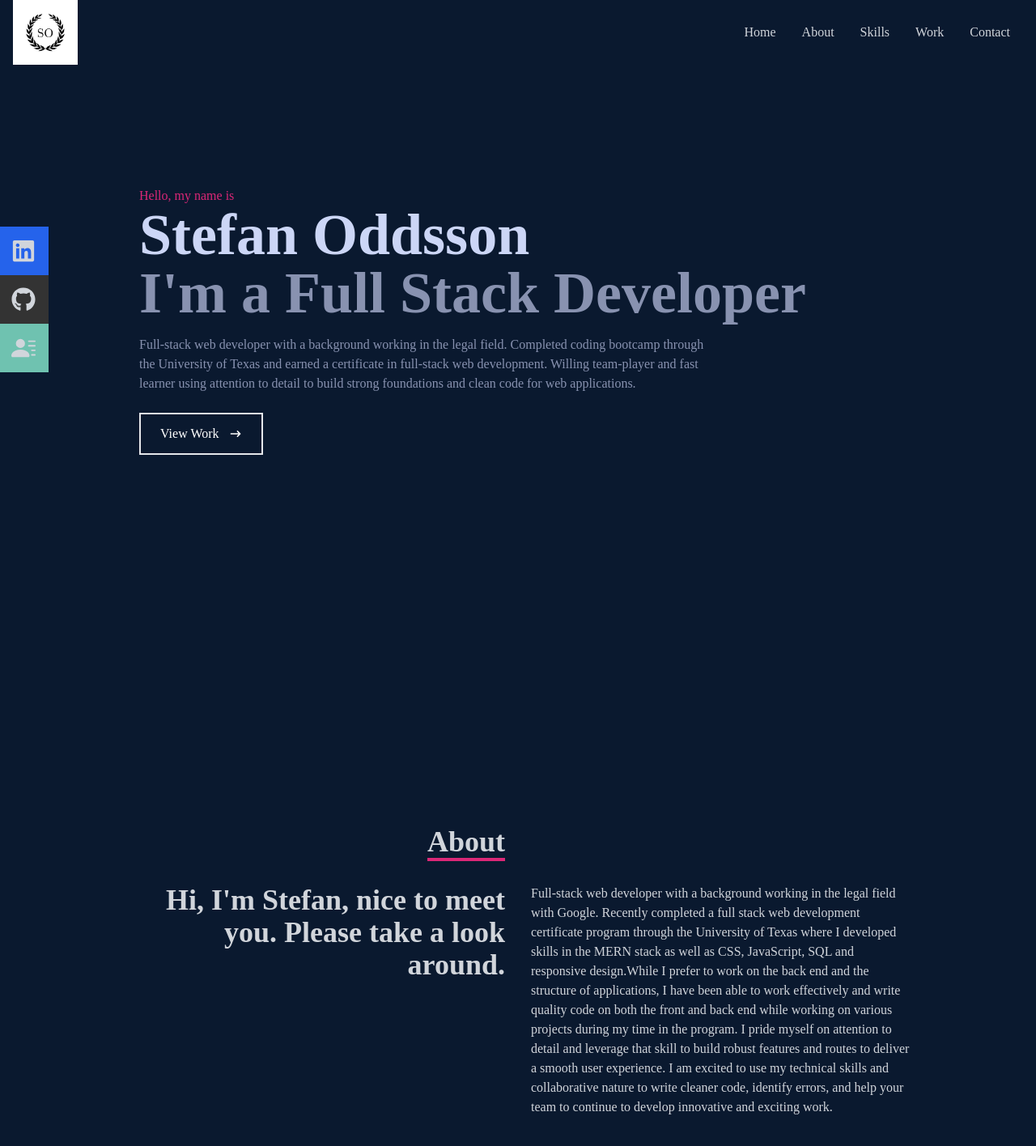
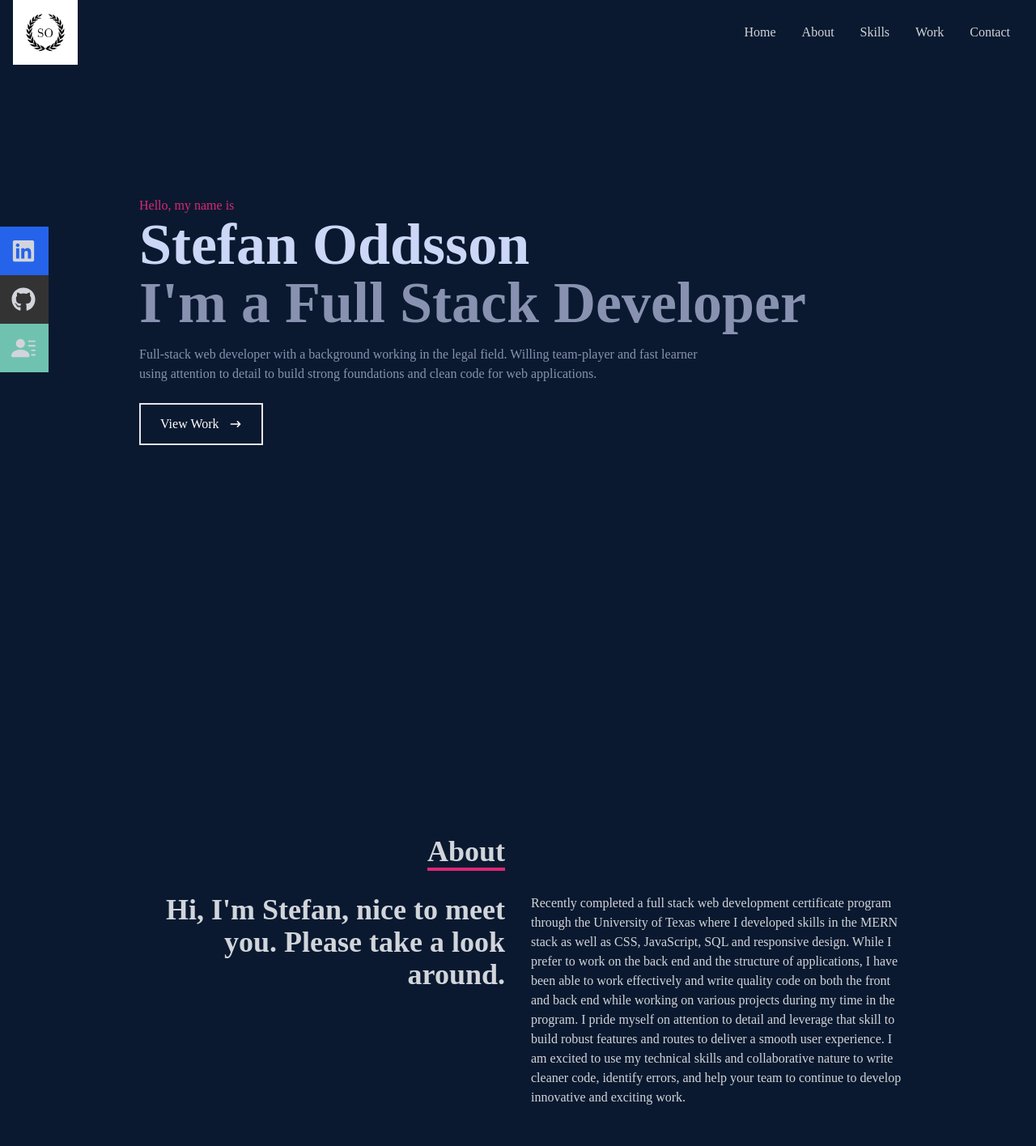
Before and after one commit to StebbiO/portfolio-react, a React (Create React App) app: page / in a window 1280 px wide. Shown: the top 1416 px of the page at 81% size. Built offline with nearby package versions, Linux system fonts and the light colour scheme; the HTML template or start-up script is replaced by a standard one.

Commit message:
edited bios

```diff
--- a/src/components/About.jsx
+++ b/src/components/About.jsx
@@ -16,7 +16,7 @@ const About = () => {
                     <p>Hi, I'm Stefan, nice to meet you. Please take a look around.</p>
                 </div>
                 <div>
-                    <p>Full-stack web developer with a background working in the legal field with Google. Recently completed a full stack web development certificate program through the University of Texas where I developed skills in the MERN stack as well as CSS, JavaScript, SQL and responsive design.While I prefer to work on the back end and the structure of applications, I have been able to work effectively and write quality code on both the front and back end while working on various projects during my time in the program. I pride myself on attention to detail and leverage that skill to build robust features and routes to deliver a smooth user experience. I am excited to use my technical skills and collaborative nature to write cleaner code, identify errors, and help your team to continue to develop innovative and exciting work.</p>
+                    <p>Recently completed a full stack web development certificate program through the University of Texas where I developed skills in the MERN stack as well as CSS, JavaScript, SQL and responsive design. While I prefer to work on the back end and the structure of applications, I have been able to work effectively and write quality code on both the front and back end while working on various projects during my time in the program. I pride myself on attention to detail and leverage that skill to build robust features and routes to deliver a smooth user experience. I am excited to use my technical skills and collaborative nature to write cleaner code, identify errors, and help your team to continue to develop innovative and exciting work.</p>
                 </div>
             </div>
         </div>
--- a/src/components/Home.jsx
+++ b/src/components/Home.jsx
@@ -10,7 +10,7 @@ const Home = () => {
             <p className='text-pink-600'>Hello, my name is</p>
             <h1 className='text-4xl sm:text-7xl font-bold text-[#ccd6f6]'>Stefan Oddsson</h1>
             <h2 className='text-4xl sm:text-7xl font-bold text-[#8892b0]'>I'm a Full Stack Developer</h2>
-            <p className='text-[#8892b0] py-4 max-w-[700px]'>Full-stack web developer with a background working in the legal field. Completed coding bootcamp through the University of Texas and earned a certificate in full-stack web development. Willing team-player and fast learner using attention to detail to build strong foundations and clean code for web applications.</p>
+            <p className='text-[#8892b0] py-4 max-w-[700px]'>Full-stack web developer with a background working in the legal field. Willing team-player and fast learner using attention to detail to build strong foundations and clean code for web applications.</p>
             <div>
                 <button className='text-white group border-2 px-6 py-3 my-2 flex items-center hover:bg-pink-600 hover:border-pink-600'>View Work
                     <span className='group-hover:rotate-90 duration-300'>
```
